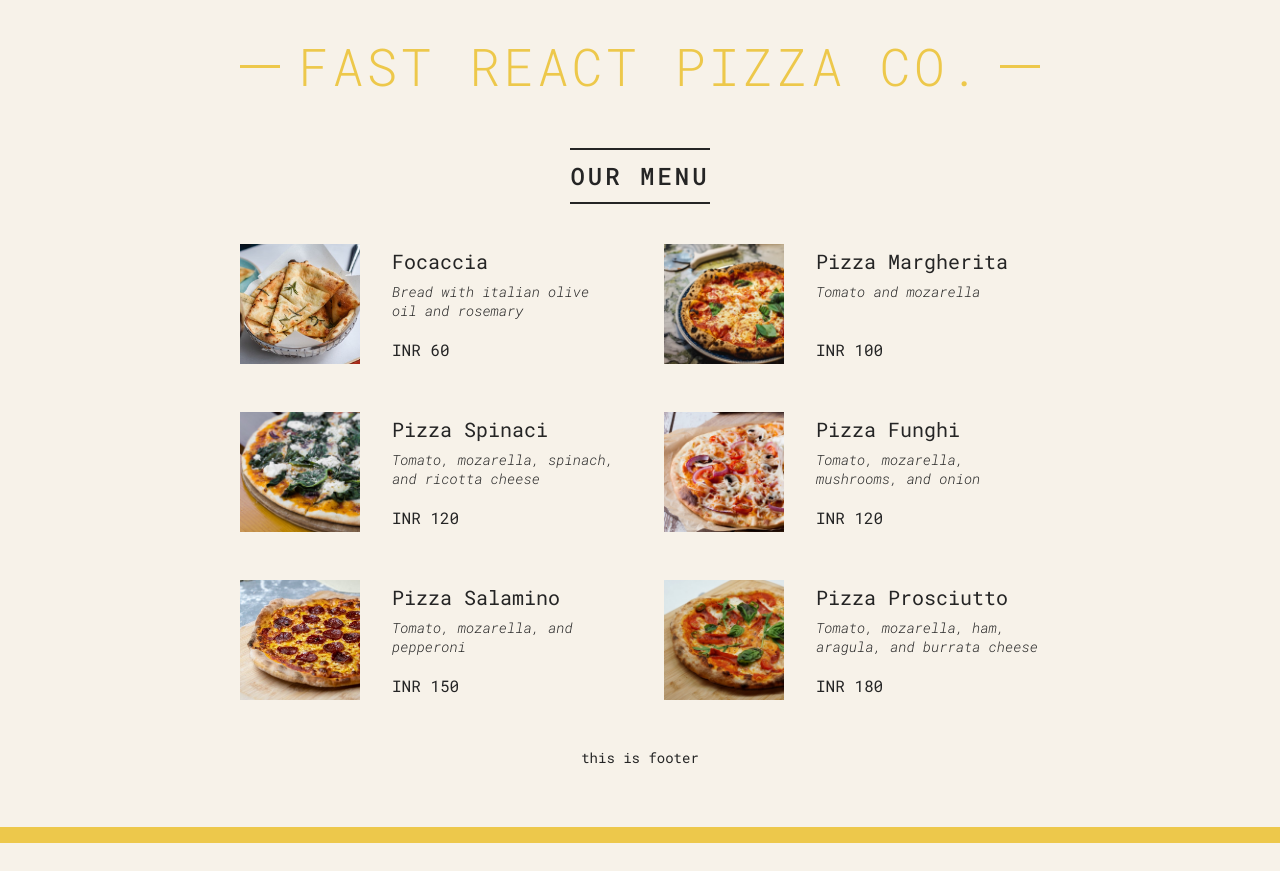
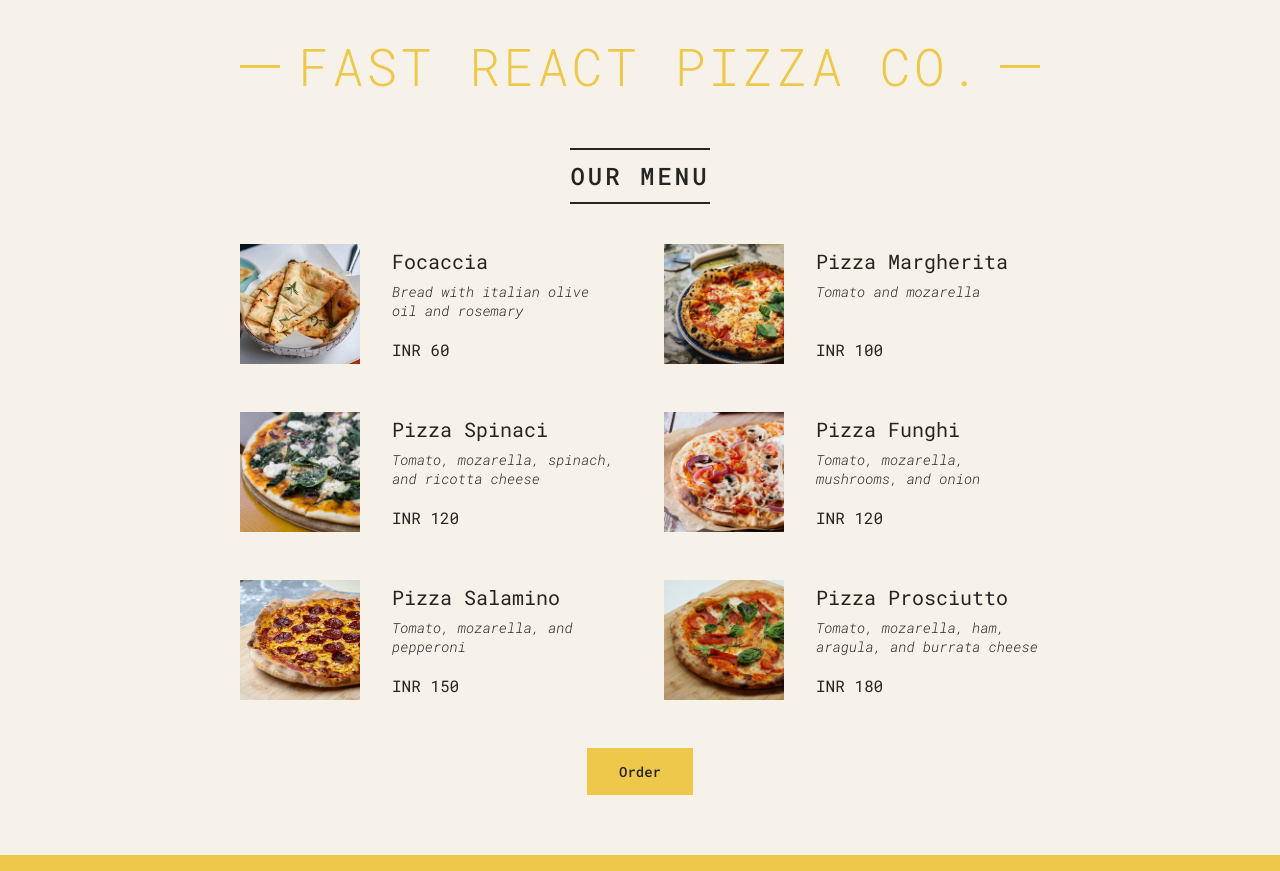
Before and after one commit to anupam1209/react-learning, a React (Create React App) app: page / in a window 1280 px wide. Before the commit the page ends 843 px from the top, so only its background shows below. Built offline with nearby package versions, Linux system fonts and the light colour scheme.

Commit message:
feature: added the order button in the footer

```diff
--- a/src/App.jsx
+++ b/src/App.jsx
@@ -50,7 +50,9 @@ const Pizza = (props) => {
 const Footer = () => {
   return (
     <div>
-      <footer className="footer">this is footer</footer>
+      <footer className="footer">
+        <button className="btn">Order</button>
+      </footer>
     </div>
   );
 };
```
